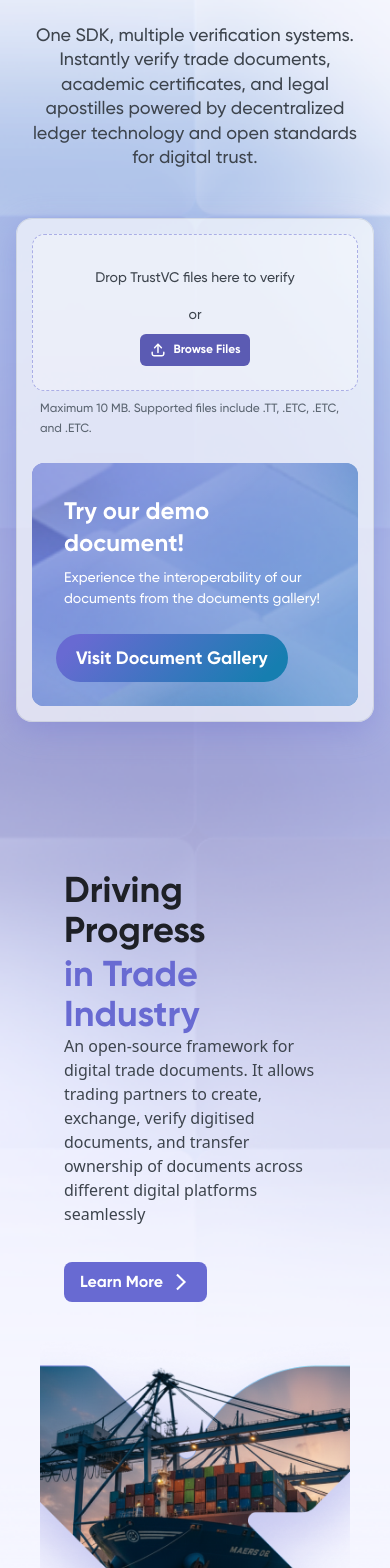
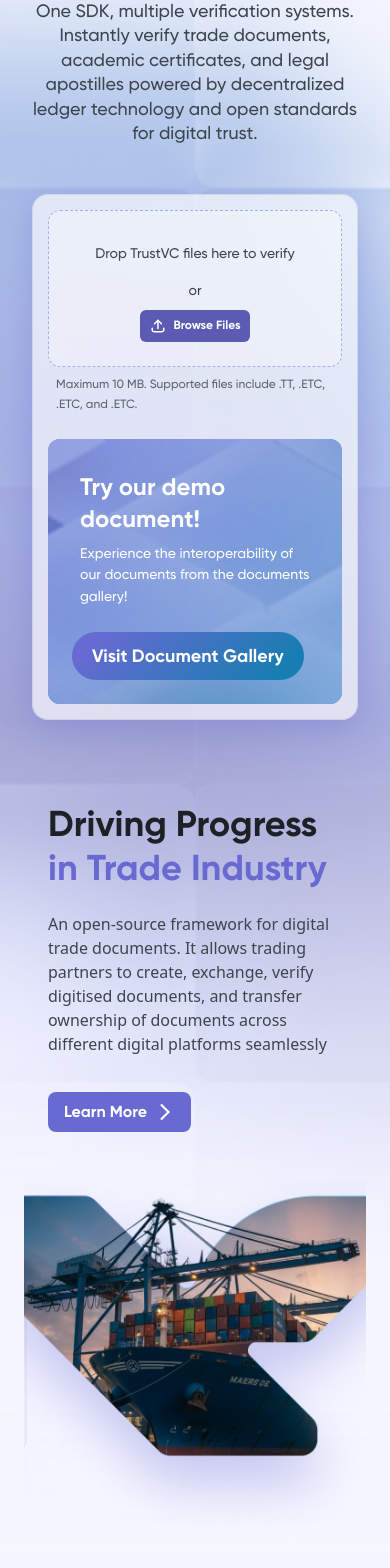
Before and after one commit to TrustVC/trustvc-website, a React (Vite) app: page / in a window 390 px wide. Shown: the part 432-2000 px from the top of the page. Built offline with nearby package versions, Linux system fonts and the light colour scheme.

Commit message:
fix: improve responsive layout and spacing

```diff
--- a/src/components/home/Carousel/Carousel.tsx
+++ b/src/components/home/Carousel/Carousel.tsx
@@ -215,7 +215,7 @@ const CarouselSlide = ({
   stats,
 }: CarouselSlideProps) => {
   return (
-    <div className="relative mx-auto px-6 max-w-[1280px]">
+    <div className="relative mx-auto px-2 max-w-[1280px]">
       <div className="grid grid-cols-1 lg:grid-cols-2 xl:flex xl:flex-row xl:justify-between">
         <div className="z-20 justify-center items-center p-6 min-h-[350px] lg:col-start-1 lg:row-start-1 lg:max-w-[420px]">
           <ContentSection isDarkMode={isDarkMode} {...content} />
--- a/src/index.css
+++ b/src/index.css
@@ -300,7 +300,7 @@ body.dark-mode {
 /* Overlay Border Shadow */
 .overlay-border-shadow {
   align-self: stretch;
-  min-width: 340px;
+  min-width: min(340px, 100%);
   padding: 16px;
   background:
     linear-gradient(
@@ -606,7 +606,7 @@ body.dark-mode {
 /* Demo Content */
 .demo-content {
   flex: 1 1 0;
-  min-width: 260px;
+  min-width: min(260px, 100%);
   padding: 4px;
   flex-direction: column;
   justify-content: center;
--- a/src/pages/Home/index.tsx
+++ b/src/pages/Home/index.tsx
@@ -9,26 +9,14 @@ interface HomeProps {
 
 const Home = ({ isDarkMode }: HomeProps) => {
   return (
-    <>
-      <div
-        style={{
-          marginTop: '88px',
-          width: '100%',
-          display: 'flex',
-          flexDirection: 'column',
-          alignItems: 'center',
-        }}
-      >
+    <div className="container mx-auto px-4 py-16">
+      <div className="max-w-[1440px] mx-auto">
         <HeroSection isDarkMode={isDarkMode} />
         <VerifySection isDarkMode={isDarkMode} />
+        <Carousel isDarkMode={isDarkMode} />
+        <BuiltForDev isDarkMode={isDarkMode} />
       </div>
-      <div className="container mx-auto px-4 py-16">
-        <div className="max-w-[1440px] mx-auto">
-          <Carousel isDarkMode={isDarkMode} />
-          <BuiltForDev isDarkMode={isDarkMode} />
-        </div>
-      </div>
-    </>
+    </div>
   )
 }
 
```
